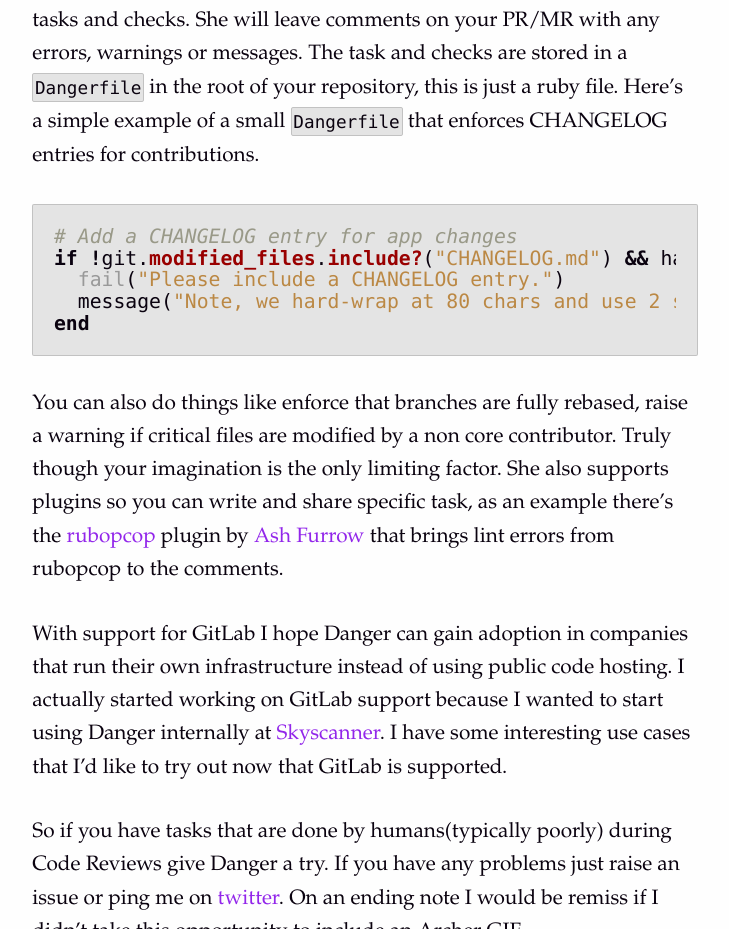
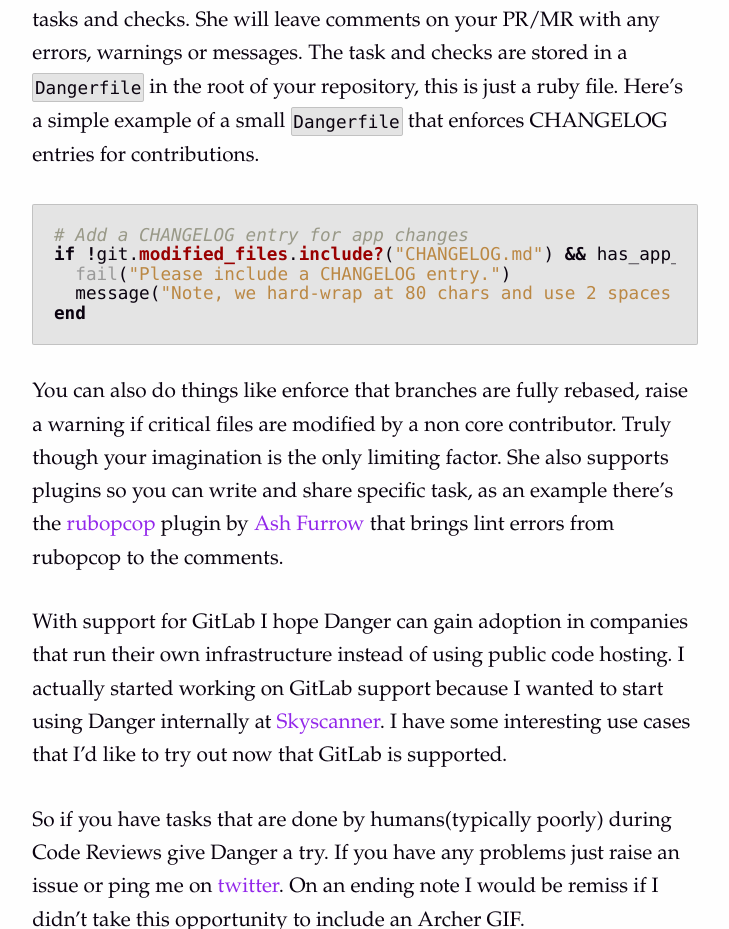
Before and after one commit to k0nserv/hugotunius.se, a Jekyll site: the page built from _posts/2016-08-21-enter-the-danger-zone.md, in a window 1280 px wide. Shown: the part 630-1559 px from the top of the page, without its empty margins (275-1004 px from the left). Built offline with Jekyll 4.4.1, drawn with Linux system fonts in a browser that asks for light colours.

Commit message:
[Style] Reduce code size a bit

```diff
--- a/_sass/screen.sass
+++ b/_sass/screen.sass
@@ -191,7 +191,7 @@
 
 .highlight
   font-family: $monospace-font-family
-  font-size: 0.95em
+  font-size: 0.85em
   line-height: 1.1em
   margin: $spacing-md 0px
   padding: $spacing-base
```
